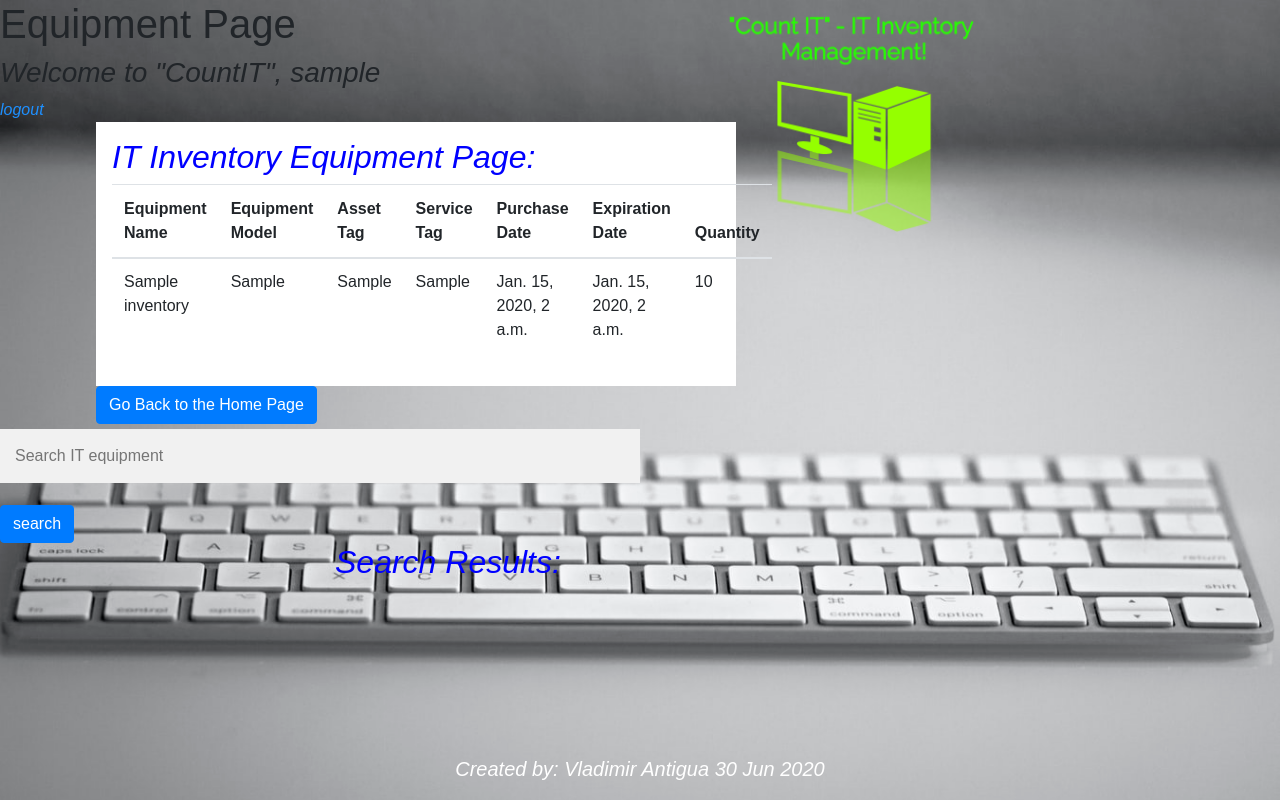
After one commit to vladimirantigua/Capstone, a Django app: page /equipment/ in a window 1280 px wide. The commit adds this page. Run offline with Django 3.2, Linux system fonts and the light colour scheme; a user stored in the database is signed in; tables that the repository leaves empty hold one stand-in row (values such as "Sample post"); some libraries are stand-ins or nearby versions.

Commit message:
add equipment saving to db and showing in template

```diff
--- a/CountIT/CountITapp/forms.py
+++ b/CountIT/CountITapp/forms.py
@@ -13,5 +13,7 @@ from .models import Inventory
 class InventoryForm(forms.ModelForm):
     class Meta:
         model = Inventory
-        fields = ['equipment_name', 'equipment_model',
-                  'asset_tag', 'service_tag', 'purchase_date', 'expiration_date', 'quantity', 'comments']
+        fields = ['equipment_name', 'equipment_model', 'asset_tag', 'service_tag',
+                  'purchase_date', 'expiration_date', 'quantity', 'comments']
+# forms.DateField(widget=forms.DateInput(format = '%d/%m/%Y'),
+#                                  input_formats=('%d/%m/%Y',))
--- a/CountIT/CountITapp/models.py
+++ b/CountIT/CountITapp/models.py
@@ -30,7 +30,7 @@ class Inventory(models.Model):
 
     def __str__(self):
         # to concat an integer need to wrap it like this + ' - ' + str(self.quantity)
-        return self.equipment_name + ' - ' + self.equipment_model + ' - ' + self.asset_tag + ' - ' + self.service_tag + ' - ' + str(self.purchase_date) + ' - ' + str(self.expiration_date) + ' - ' + str(self.quantity) + ' - ' + self.comments
-
+        return self.equipment_name + ' - ' + self.equipment_model + ' - ' + self.asset_tag + ' - ' + self.service_tag + ' - ' + str(self.purchase_date) + ' - ' + str(self.expiration_date) + ' - ' + str(self.quantity) + ' - ' + str(self.comments)
+        # return self.equipment_name
 # check with the Matthew or TAs to see if my models are correct
 # see if I need to create a users models login or if I can use the build in Django user login check if need to create a user login pw if using the built in user that was created
--- a/CountIT/CountITapp/static/CountITapp/style.css
+++ b/CountIT/CountITapp/static/CountITapp/style.css
@@ -39,6 +39,16 @@ li a {
 }
 
 #message:hover {
+    font-style: italic;
+    font-size: 20px;
+    background: transparent;
+    border: none;
+    color: black;
+    box-shadow: 7px 7px 12px rgb(235, 6, 6);
+    transition: 0.5s;
+}
+
+.message {
     font-style: italic;
     font-size: 20px;
     background: transparent;
--- /dev/null
+++ b/CountIT/CountITapp/templates/CountITapp/equipment.html
@@ -0,0 +1,127 @@
+{% load static %}
+<!DOCTYPE html>
+<html lang="en">
+
+<head>
+    <meta charset="UTF-8">
+    <meta name="viewport" content="width=device-width, initial-scale=1.0">
+    <link rel="stylesheet" href="https://stackpath.bootstrapcdn.com/bootstrap/4.5.0/css/bootstrap.min.css" integrity="sha384-9aIt2nRpC12Uk9gS9baDl411NQApFmC26EwAOH8WgZl5MYYxFfc+NcPb1dKGj7Sk" crossorigin="anonymous">
+    <link rel="stylesheet" type="text/css" href="{% static 'CountITapp/style.css' %}">
+    <title>IT Equipment Page</title>
+
+    <style>
+        #back {
+            margin-left: 96px;
+        }
+        /* .table {
+            margin-left: 5px;
+        } */
+
+        .number {
+            margin-left: 96px;
+        }
+
+        .container {
+            margin-left: 96px;
+        }
+    </style>
+</head>
+<!-- make this login require -->
+
+<body>
+    <h1>Equipment Page</h1>
+    <div id="home_logo" class="col-sm-6 banner-image">
+        <img src="{% static 'CountITapp/images/background_inventory15.png' %}" class="img-responsive">
+    </div>
+    <!-- to add a message after the user have logged in use the Welcome message Welcome to "CountIT", {{user.username}} -->
+    <div id="welcome_home">
+        <h3>Welcome to "CountIT", {{user.username}}</h3>
+        <a href="{% url 'CountITapp:logout_user' %}">logout</a>
+
+    </div>
+    <div class="container">
+        <h2 style="color:blue;"><i>IT Inventory Equipment Page:</i></h2>
+
+        <table class="table">
+            <thead>
+                <tr>
+
+                    <th>Equipment Name</th>
+                    <th>Equipment Model</th>
+                    <th>Asset Tag </th>
+                    <th>Service Tag</th>
+                    <th>Purchase Date</th>
+                    <th>Expiration Date</th>
+                    <th>Quantity</th>
+
+                </tr>
+            </thead>
+            <tbody>
+                {% for item in items %}
+
+                <tr>
+                    <tr class="number"></tr>
+                    <td>{{ item.equipment_name }}</td>
+                    <td>{{ item.equipment_model }}</td>
+                    <td>{{ item.asset_tag }}</td>
+                    <td>{{ item.service_tag }}</td>
+                    <td>{{ item.purchase_date }}</td>
+                    <td>{{ item.expiration_date }}</td>
+                    <td>{{ item.quantity }}</t>
+                        <!-- <td><img src="{{laptop.image_front}}"></td>-->
+
+                </tr>
+                {% endfor %}
+            </tbody>
+        </table>
+    </div>
+    <form action="{% url 'CountITapp:index' %}" method="GET">
+        {% csrf_token %}
+        <!-- Back button to go back to the Index - Home Page-->
+        <!-- See how can I add the following class on the main form = class="was-validated-->
+        <button type="submit" id="back" class="btn btn-primary">Go Back to the Home Page</button>
+    </form>
+    </div>
+    <!-- add a search button at the top -->
+
+    <div id="footer">
+        <p>Created by: Vladimir Antigua 30 Jun 2020</p>
+    </div>
+</body>
+
+</html>
+
+
+
+<div>
+    <form action="{% url 'CountITapp:equipment' %}" method="POST">
+        {% csrf_token %}
+        <input type="text" placeholder="Search IT equipment" name='q' id="id">
+        <!-- Search button at the top of the Index - Home Page-->
+        <button type="submit" class="btn btn-primary">search</button>
+    </form>
+</div>
+<div class="row">
+    <div class="col-6">
+        {% for inventory_item in inventory_items %}
+        <div>
+
+            <!-- <p>"{{inventory_item.equipment_name}}"</p>
+            <p>"{{inventory_item.equipment_model}}"</p> -->
+            <a href="{% url 'CountITapp:detail' %}"> {{inventory_item.equipment_name}} }}</a>
+        </div>
+        {% endfor %}
+    </div>
+
+
+    <div class="col-6">
+        <h2 style="color:blue;"><i>Search Results:</i></h2>
+        {% for inventory in query %}
+        <div>
+
+            <!-- <img src="{{inventory.image_front}}"> -->
+
+            <a href="{% url 'CountITapp:detail' %}"> {{inventory_item.equipment_name}} }}</a>
+        </div>
+        {% endfor %}
+    </div>
--- a/CountIT/CountITapp/templates/CountITapp/register.html
+++ b/CountIT/CountITapp/templates/CountITapp/register.html
@@ -27,7 +27,7 @@
         {% csrf_token %}
         <div class="container">
             <h1>Register Page</h1>
-            <p>Please fill in this form to create an account.</p>
+            <p>Please complete this form to create an account.</p>
             <hr>
 
             <label for="username"><b>Username</b></label>
--- a/CountIT/CountITapp/urls.py
+++ b/CountIT/CountITapp/urls.py
@@ -7,8 +7,9 @@ urlpatterns = [
     path('', views.index, name='index'),
     path('login/', views.login_page, name='login_page'),
     path('register/', views.register_page, name='register_page'),
+    # path('home/', views.home, name='home'),
     # list inventory items on 'equipment' page have search there too
-    path('home/', views.home, name='home'),
+    path('equipment/', views.equipment, name='equipment'),
     # path('', views.home, name='home'),
     path('detail/<int:id>/', views.detail, name='detail'),
     path('add_equipment/', views.add_IT_equipment_page, name='add_equipment'),
--- a/CountIT/CountITapp/views.py
+++ b/CountIT/CountITapp/views.py
@@ -125,7 +125,7 @@ def add_equipment(request):
                               purchase_date=purchase_date,
                               expiration_date=expiration_date,
                               quantity=quantity,
-                              image_front=image_front,
+                              #   image_front=image_front,
                               comments=comments)
     add_equipment.save()  # to save IT_equipment to the database
 
@@ -153,6 +153,7 @@ def edit_equipment(request, id):
 
 
 def edit_equipment_submit(request):
+    print(request.POST)
     # When creating a new IT Equipment in the new add_IT_equipment_page it will show and create a field for the equipment name
     equipment_name = request.POST['equipment_name']
     equipment_model = request.POST['equipment_model']
@@ -221,9 +222,14 @@ def search(query=None):
 # redirect to this page which is the login page: http://localhost:8000/CountITapp/login/?next=/CountITapp/home/ for the user to enter username and pw and then redirect to the home page
 @login_required
 # Login page view
-def home(request):
+def equipment(request):
+    inventory_items = Inventory.objects.all()
+    context = {
+        'items': inventory_items
+    }
+    print(inventory_items)
     # print(request.user.username)
-    return render(request, 'CountITapp/home.html')
+    return render(request, 'CountITapp/equipment.html', context)
 
 # login page view
 
@@ -246,7 +252,7 @@ def login_page(request):
         if 'next' in request.GET:
             # redirect to next in this case is the login page
             return HttpResponseRedirect(request.GET['next'])
-        return HttpResponseRedirect(reverse('CountITapp:home'))
+        return HttpResponseRedirect(reverse('CountITapp:equipment'))
 
     return render(request, 'CountITapp/login.html')
 
@@ -277,7 +283,7 @@ def register_page(request):
         login(request, user)
         # return HttpResponseRedirect(reverse('CountITapp:register'))
         # redirect to the homepage:
-        return HttpResponseRedirect(reverse('CountITapp:home'))
+        return HttpResponseRedirect(reverse('CountITapp:equipment'))
     print(request.POST)
     return render(request, 'CountITapp/register.html')
 
```
Also changed, not shown: CountIT/CountITapp/templates/CountITapp/add_equipment.html (+4 -3 lines), CountIT/CountITapp/templates/CountITapp/edit_equipment.html (+4 -4 lines), CountIT/CountITapp/templates/CountITapp/home.html (deleted, +0 -30 lines).
